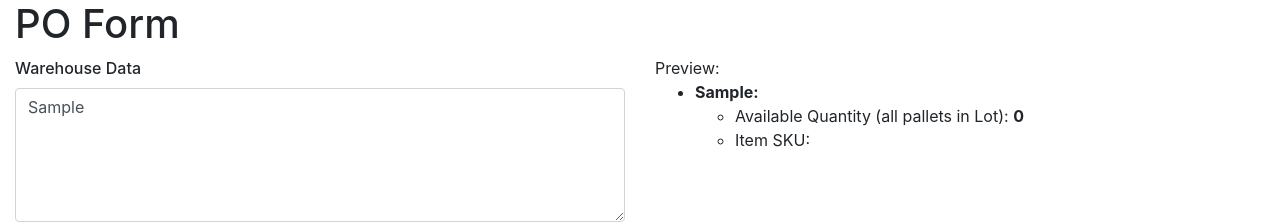
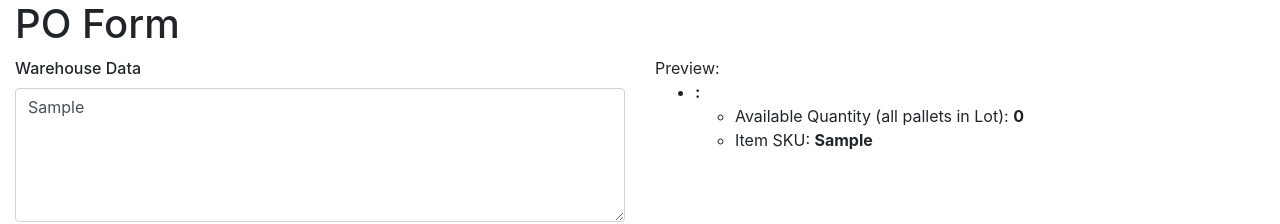
Before and after one commit to Drageaux/hf-accounting-tools, an Angular app in the folder po-processing/: page / in a window 1280 px wide. Both pictures are taken after typing "Sample" into the empty fields and a click on the button "Confirm Warehouse Data". Shown: the top 224 px of the page. Built offline with nearby package versions, Linux system fonts and the light colour scheme.

Commit message:
Starting to analyze and get outbound data

```diff
--- a/po-processing/src/app/app.component.html
+++ b/po-processing/src/app/app.component.html
@@ -31,7 +31,7 @@
         Preview:<br />
         <ul>
           <li *ngFor="let lot of warehouseDataPreview | keyvalue">
-            <b>{{ lot.value.itemSku }}:</b>
+            <b>{{ lot.value.lotId }}:</b>
 
             <ul>
               <li>
@@ -39,7 +39,7 @@
                 <b>{{ lot.value.availableQuant || 0 }}</b>
               </li>
               <li>
-                Item SKU: <b>{{ lot.value.lotId }} </b>
+                Item SKU: <b>{{ lot.value.itemSku }} </b>
               </li>
             </ul>
           </li>
--- a/po-processing/src/app/app.component.ts
+++ b/po-processing/src/app/app.component.ts
@@ -28,6 +28,8 @@ export class AppComponent {
   poSet: PurchaseOrderSet = new PurchaseOrderSet('hello');
   poSetAllItemsAndQuant: Map<SKU, number>;
 
+  outboundResult: Map<SKU, number> = new Map();
+
   constructor(private cd: ChangeDetectorRef) {}
 
   parseWarehouseData() {
@@ -45,7 +47,7 @@ export class AppComponent {
       const newLot = new Lot({
         lotId: rawLotData[4],
         itemSku: rawLotData[0],
-        availableQuant: parseInt(rawLotData[6], 10) || undefined
+        availableQuant: parseInt(rawLotData[7], 10) || undefined
       });
       console.log(newLot);
 
@@ -126,6 +128,12 @@ export class AppComponent {
       : 0;
   }
 
+  getOutboundQtyPerLot() {
+    console.log('=====creating outbound result=====');
+    for (const [sku, qty] of this.poSetAllItemsAndQuant.entries()) {
+    }
+  }
+
   onKeydown($event: KeyboardEvent, form: NgForm) {
     if ($event.ctrlKey && $event.keyCode === 13) {
       form.ngSubmit.emit();
--- a/po-processing/src/app/lot.ts
+++ b/po-processing/src/app/lot.ts
@@ -1,15 +1,19 @@
+import { LotID } from './types';
+
 /**
- * Item Code
- * Description
- * Customer Lot
- * Whse Lot Reference
- * Qty On Hand
- * Qty Available
+ * WAREHOUSESKU
+ * MANUFACTURERSKU
+ * CUSTOMERSKU
+ * DESCRIPTION
+ * CUSTOMERLOTREFERENCE
+ * WAREHOUSELOTREFERENCE
+ * QTYONHAND
+ * QTYAVAILABLE
  */
 export class Lot {
-  lotId: string; // 2
+  lotId: LotID; // 2
   itemSku: string; // 0
-  availableQuant = 0; // 5
+  availableQuant = 0; // 7
 
   constructor(fields?: {
     lotId?: string;
--- a/po-processing/src/app/types.ts
+++ b/po-processing/src/app/types.ts
@@ -1 +1,2 @@
 export type SKU = string;
+export type LotID = string;
```
